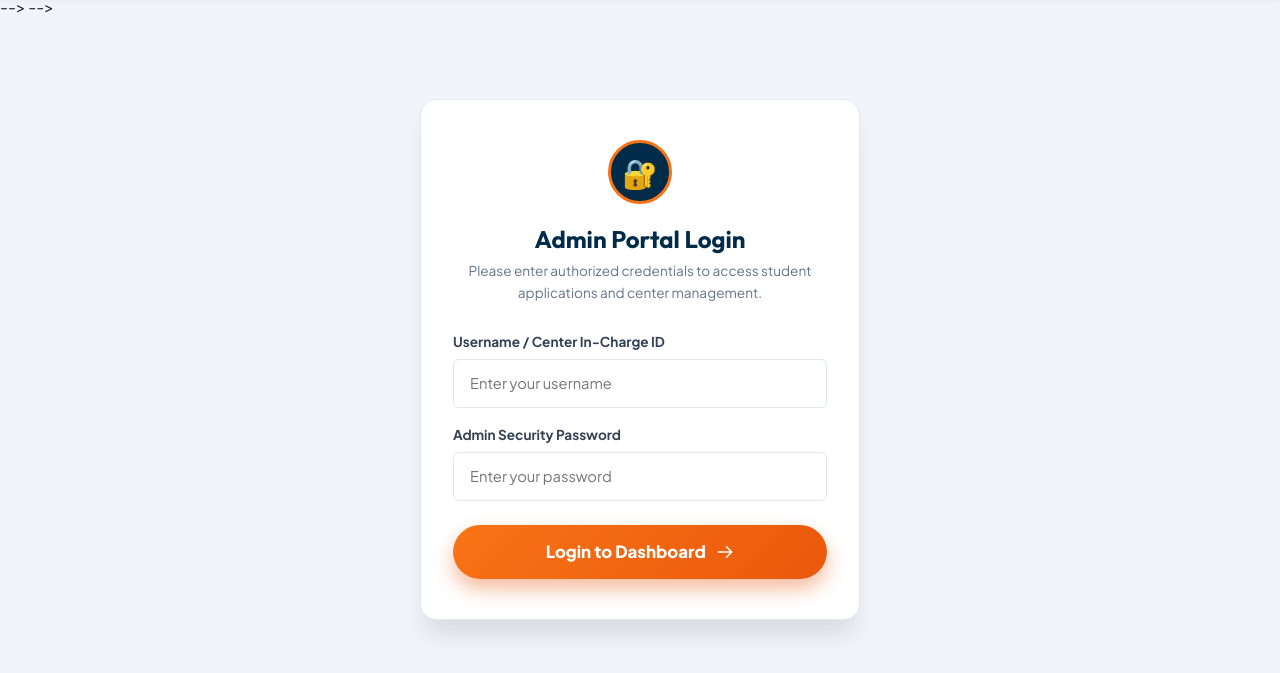
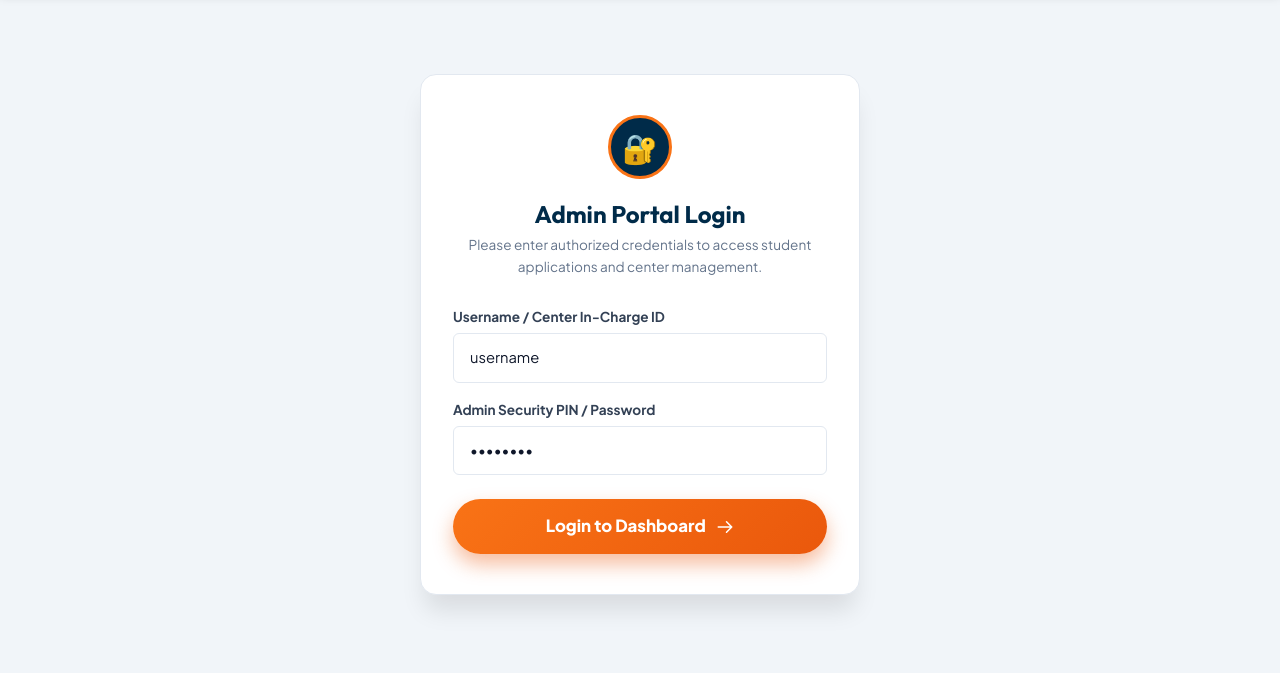
Before and after one commit to ammaeducationvij-create/Amma-education, a plain HTML site: page amma-education/admin.html in a window 1280 px wide. Shown: the part 79-752 px from the top of the page. Drawn offline with Linux system fonts and the light colour scheme.

Commit message:
Update admin.html

```diff
--- a/amma-education/admin.html
+++ b/amma-education/admin.html
@@ -43,7 +43,7 @@
   <!-- <!-- ==========================================================================
        VIEW 1: ADMIN LOGIN SCREEN (If not authenticated)
        ========================================================================== -->
-  <!-- <div id="adminLoginView" class="admin-login-wrapper">
+  <div id="adminLoginView" class="admin-login-wrapper">
     <div class="admin-login-icon">
       🔐
     </div>
@@ -53,98 +53,27 @@
     <form id="adminLoginForm">
       <div class="form-group" style="text-align: left; margin-bottom: 1rem;">
         <label class="form-label" for="adminUser">Username / Center In-Charge ID</label>
-        <input type="text" id="adminUser" class="form-input" placeholder="e.g. manikanta or admin" value="manikanta" required>
+        <input type="text" id="adminUser" class="form-input" placeholder="e.g. manikanta or admin" value="username" required>
       </div>
 
       <div class="form-group" style="text-align: left; margin-bottom: 1.5rem;">
         <label class="form-label" for="adminPin">Admin Security PIN / Password</label>
-        <input type="password" id="adminPin" class="form-input" placeholder="Enter PIN / Mobile" value="7396538004" required>
+        <input type="password" id="adminPin" class="form-input" placeholder="Enter PIN / Mobile" value="password" required>
       </div>
 
       <button type="submit" class="btn-submit-reg" style="width: 100%; justify-content: center; padding: 0.85rem;">
         <span>Login to Dashboard</span>
         <svg width="18" height="18" fill="none" stroke="currentColor" viewBox="0 0 24 24"><path stroke-linecap="round" stroke-linejoin="round" stroke-width="2" d="M14 5l7 7m0 0l-7 7m7-7H3"/></svg>
-      </button> -->
+      </button>
 
-      <!-- <!-- <div class="admin-credential-tip">
+      <!-- <div class="admin-credential-tip">
         <strong>Official Center Access Credentials:</strong><br>
         Username: <code>manikanta</code> | PIN: <code>7396538004</code><br>
-        (Or fallback: <code>admin</code> / <code>admin123</code>) -->
-      <!-- </div> -->
-    <!-- </form> -->
-  <!-- </div> --> --> -->
+        (Or fallback: <code>admin</code> / <code>admin123</code>)
+      </div>  -->
+    </form>
+   </div>
 
-<!-- ADMIN LOGIN SCREEN -->
-<div id="adminLoginView" class="admin-login-wrapper">
-
-    <div class="admin-login-icon">
-        🔐
-    </div>
-
-    <h2>Admin Portal Login</h2>
-
-    <p>
-        Please enter authorized credentials to access
-        student applications and center management.
-    </p>
-
-    <form id="adminLoginForm">
-
-        <div class="form-group"
-             style="text-align: left; margin-bottom: 1rem;">
-
-            <label class="form-label" for="adminUser">
-                Username / Center In-Charge ID
-            </label>
-
-            <input
-                type="text"
-                id="adminUser"
-                class="form-input"
-                placeholder="Enter your username"
-                autocomplete="username"
-                required>
-        </div>
-
-        <div class="form-group"
-             style="text-align: left; margin-bottom: 1.5rem;">
-
-            <label class="form-label" for="adminPin">
-                Admin Security Password
-            </label>
-
-            <input
-                type="password"
-                id="adminPin"
-                class="form-input"
-                placeholder="Enter your password"
-                autocomplete="current-password"
-                required>
-        </div>
-
-        <button
-            type="submit"
-            class="btn-submit-reg"
-            style="width: 100%; justify-content: center; padding: 0.85rem;">
-
-            <span>Login to Dashboard</span>
-
-            <svg width="18" height="18"
-                 fill="none"
-                 stroke="currentColor"
-                 viewBox="0 0 24 24">
-
-                <path
-                    stroke-linecap="round"
-                    stroke-linejoin="round"
-                    stroke-width="2"
-                    d="M14 5l7 7m0 0l-7 7m7-7H3"/>
-            </svg>
-
-        </button>
-
-    </form>
-</div>
 
 
   <!-- ==========================================================================
```
